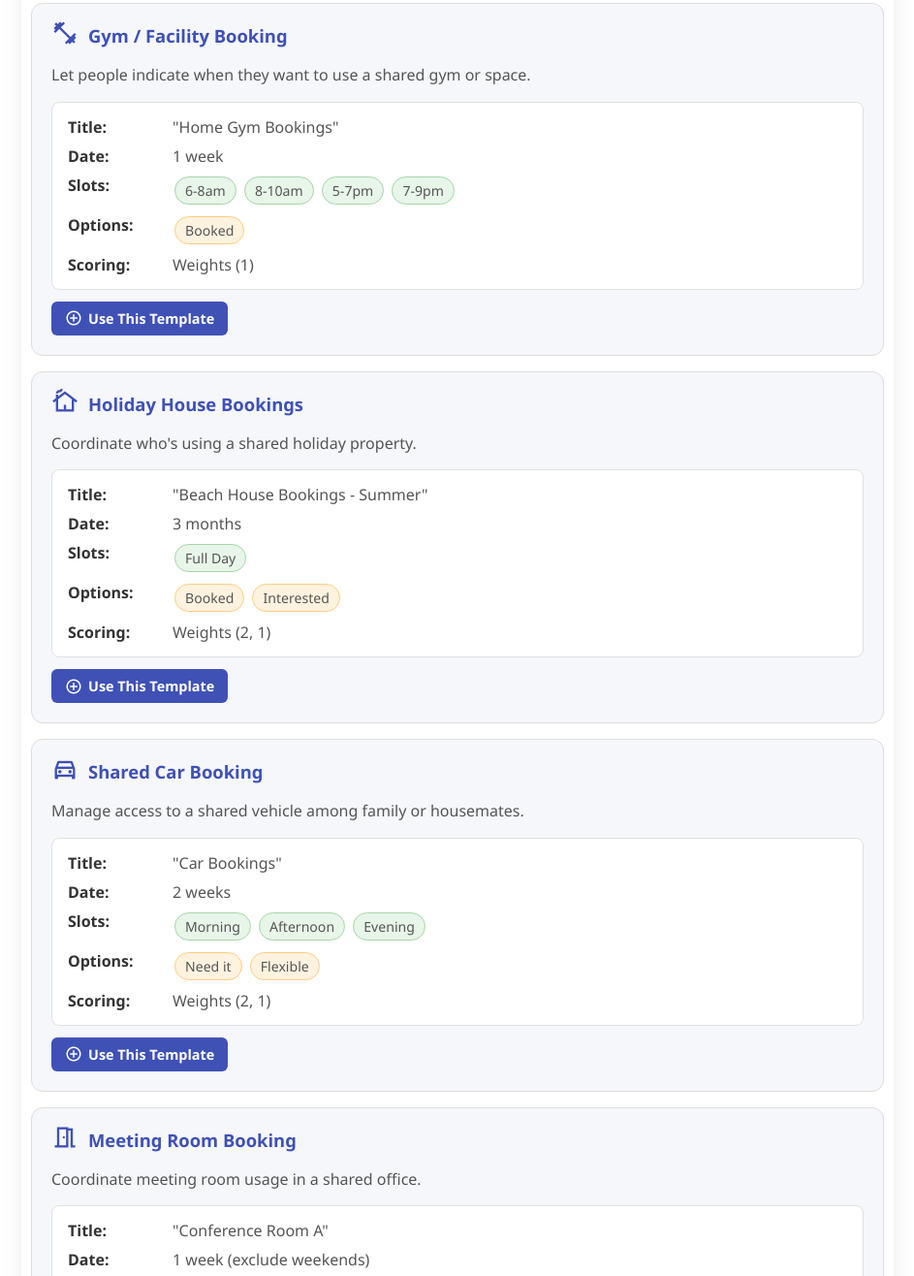
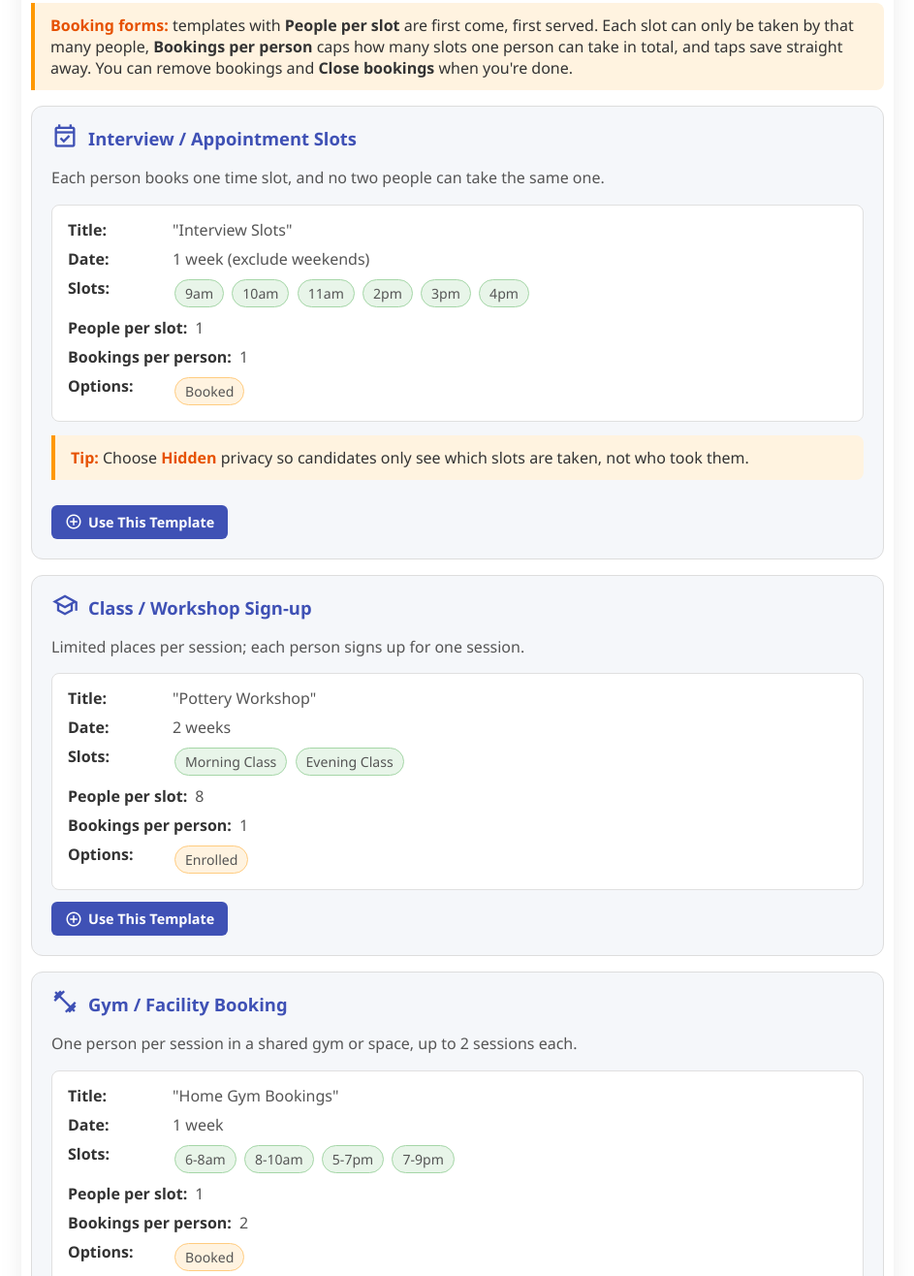
Before and after one commit to oicurmt3/whenrufree, a plain HTML site: page ideas.html in a window 1280 px wide. Shown: the part 6932-8248 px from the top of the page at 97% size, without its empty margins (168-1111 px from the left). Drawn offline with Linux system fonts and the light colour scheme.

Commit message:
Add booking templates and convert resource templates to booking forms
Shared resources (gym, holiday house, car, meeting room) need one person per slot, which the new booking mode enforces, so their templates now set People per slot and Bookings per person instead of weighted options. Adds Interview and Workshop sign-up examples, and the Use This Template links now carry cap/per.

```diff
--- a/ideas.html
+++ b/ideas.html
@@ -33,7 +33,7 @@
     </div>
 
     <div class="tip-box" style="margin-top: 12px;">
-      <b>Running multiple calendars?</b> Create a <a href="hub.html?create=1"><strong>Calendar Hub</strong></a> — one link for your group to find training, social, AGM, and other polls. Share the Hub once; participants pick which calendar to open. Use <a href="go/">Go to code</a> if you only have a Hub or calendar code.
+      <b>Running multiple calendars?</b> Create a <a href="hub.html?create=1"><strong>Calendar Hub</strong></a> &mdash; one link for your group to find training, social, AGM, and other polls. Share the Hub once; participants pick which calendar to open. Use <a href="go/">Go to code</a> if you only have a Hub or calendar code.
     </div>
 
 
@@ -121,7 +121,7 @@ celebration
          ============================================ -->
     <h2 id="hubs"><span class="material-symbols-outlined">hub</span> Calendar Hubs</h2>
     <p>
-      When your group runs <b>several</b> calendars (different events, teams, or seasons), a Hub gives everyone <b>one link</b> instead of many. Create separate calendars from the templates below, then add them to a Hub — or create new calendars directly from the Hub page.
+      When your group runs <b>several</b> calendars (different events, teams, or seasons), a Hub gives everyone <b>one link</b> instead of many. Create separate calendars from the templates below, then add them to a Hub &mdash; or create new calendars directly from the Hub page.
     </p>
 
     <div class="template-card">
@@ -138,7 +138,7 @@ celebration
         </div>
         <div class="config-row">
           <span class="config-label">Share:</span>
-          <span class="config-value">Hub link once — participants pick which calendar to open</span>
+          <span class="config-value">Hub link once &mdash; participants pick which calendar to open</span>
         </div>
       </div>
       <div class="tip-box" style="margin-top: 12px; margin-bottom: 0;">
@@ -581,9 +581,88 @@ calendar_add_on
 
     <p>Manage shared resources like facilities, equipment, or spaces.</p>
 
+    <div class="tip-box">
+      <b>Booking forms:</b> templates with <strong>People per slot</strong> are first come, first served. Each slot can only be taken by that many people, <strong>Bookings per person</strong> caps how many slots one person can take in total, and taps save straight away. You can remove bookings and <strong>Close bookings</strong> when you're done.
+    </div>
+
+    <div class="template-card">
+      <h3><span class="material-symbols-outlined">event_available</span> Interview / Appointment Slots</h3>
+      <p class="description">Each person books one time slot, and no two people can take the same one.</p>
+      <div class="config-box">
+        <div class="config-row">
+          <span class="config-label">Title:</span>
+          <span class="config-value">"Interview Slots"</span>
+        </div>
+        <div class="config-row">
+          <span class="config-label">Date:</span>
+          <span class="config-value">1 week (exclude weekends)</span>
+        </div>
+        <div class="config-row">
+          <span class="config-label">Slots:</span>
+          <span class="config-value">
+            <span class="chip-preview">9am</span>
+            <span class="chip-preview">10am</span>
+            <span class="chip-preview">11am</span>
+            <span class="chip-preview">2pm</span>
+            <span class="chip-preview">3pm</span>
+            <span class="chip-preview">4pm</span>
+          </span>
+        </div>
+        <div class="config-row">
+          <span class="config-label">People per slot:</span>
+          <span class="config-value">1</span>
+        </div>
+        <div class="config-row">
+          <span class="config-label">Bookings per person:</span>
+          <span class="config-value">1</span>
+        </div>
+        <div class="config-row">
+          <span class="config-label">Options:</span>
+          <span class="config-value"><span class="chip-preview chip-status">Booked</span></span>
+        </div>
+      </div>
+      <div class="tip-box">
+        <b>Tip:</b> Choose <b>Hidden</b> privacy so candidates only see which slots are taken, not who took them.
+      </div>
+    </div>
+
+    <div class="template-card">
+      <h3><span class="material-symbols-outlined">school</span> Class / Workshop Sign-up</h3>
+      <p class="description">Limited places per session; each person signs up for one session.</p>
+      <div class="config-box">
+        <div class="config-row">
+          <span class="config-label">Title:</span>
+          <span class="config-value">"Pottery Workshop"</span>
+        </div>
+        <div class="config-row">
+          <span class="config-label">Date:</span>
+          <span class="config-value">2 weeks</span>
+        </div>
+        <div class="config-row">
+          <span class="config-label">Slots:</span>
+          <span class="config-value">
+            <span class="chip-preview">Morning Class</span>
+            <span class="chip-preview">Evening Class</span>
+          </span>
+        </div>
+        <div class="config-row">
+          <span class="config-label">People per slot:</span>
+          <span class="config-value">8</span>
+        </div>
+        <div class="config-row">
+          <span class="config-label">Bookings per person:</span>
+          <span class="config-value">1</span>
+        </div>
+        <div class="config-row">
+          <span class="config-label">Options:</span>
+          <span class="config-value"><span class="chip-preview chip-status">Enrolled</span></span>
+        </div>
+      </div>
+    </div>
+
     <div class="template-card">
       <h3><span class="material-symbols-outlined">fitness_center</span> Gym / Facility Booking</h3>
-      <p class="description">Let people indicate when they want to use a shared gym or space.</p>
+      <p class="description">One person per session in a shared gym or space, up to 2 sessions each.</p>
       <div class="config-box">
         <div class="config-row">
           <span class="config-label">Title:</span>
@@ -603,19 +682,23 @@ calendar_add_on
           </span>
         </div>
         <div class="config-row">
+          <span class="config-label">People per slot:</span>
+          <span class="config-value">1</span>
+        </div>
+        <div class="config-row">
+          <span class="config-label">Bookings per person:</span>
+          <span class="config-value">2</span>
+        </div>
+        <div class="config-row">
           <span class="config-label">Options:</span>
           <span class="config-value"><span class="chip-preview chip-status">Booked</span></span>
         </div>
-        <div class="config-row">
-          <span class="config-label">Scoring:</span>
-          <span class="config-value">Weights (1)</span>
-        </div>
       </div>
     </div>
 
     <div class="template-card">
       <h3><span class="material-symbols-outlined">cottage</span> Holiday House Bookings</h3>
-      <p class="description">Coordinate who's using a shared holiday property.</p>
+      <p class="description">One family or group per day at a shared holiday property; book as many days as you need.</p>
       <div class="config-box">
         <div class="config-row">
           <span class="config-label">Title:</span>
@@ -630,22 +713,23 @@ calendar_add_on
           <span class="config-value"><span class="chip-preview">Full Day</span></span>
         </div>
         <div class="config-row">
-          <span class="config-label">Options:</span>
-          <span class="config-value">
-            <span class="chip-preview chip-status">Booked</span>
-            <span class="chip-preview chip-status">Interested</span>
-          </span>
-        </div>
-        <div class="config-row">
-          <span class="config-label">Scoring:</span>
-          <span class="config-value">Weights (2, 1)</span>
+          <span class="config-label">People per slot:</span>
+          <span class="config-value">1</span>
+        </div>
+        <div class="config-row">
+          <span class="config-label">Bookings per person:</span>
+          <span class="config-value">No limit</span>
+        </div>
+        <div class="config-row">
+          <span class="config-label">Options:</span>
+          <span class="config-value"><span class="chip-preview chip-status">Booked</span></span>
         </div>
       </div>
     </div>
 
     <div class="template-card">
       <h3><span class="material-symbols-outlined">directions_car</span> Shared Car Booking</h3>
-      <p class="description">Manage access to a shared vehicle among family or housemates.</p>
+      <p class="description">One driver per time block for a shared family or household car.</p>
       <div class="config-box">
         <div class="config-row">
           <span class="config-label">Title:</span>
@@ -664,22 +748,23 @@ calendar_add_on
           </span>
         </div>
         <div class="config-row">
-          <span class="config-label">Options:</span>
-          <span class="config-value">
-            <span class="chip-preview chip-status">Need it</span>
-            <span class="chip-preview chip-status">Flexible</span>
-          </span>
-        </div>
-        <div class="config-row">
-          <span class="config-label">Scoring:</span>
-          <span class="config-value">Weights (2, 1)</span>
+          <span class="config-label">People per slot:</span>
+          <span class="config-value">1</span>
+        </div>
+        <div class="config-row">
+          <span class="config-label">Bookings per person:</span>
+          <span class="config-value">No limit</span>
+        </div>
+        <div class="config-row">
+          <span class="config-label">Options:</span>
+          <span class="config-value"><span class="chip-preview chip-status">Booked</span></span>
         </div>
       </div>
     </div>
 
     <div class="template-card">
       <h3><span class="material-symbols-outlined">meeting_room</span> Meeting Room Booking</h3>
-      <p class="description">Coordinate meeting room usage in a shared office.</p>
+      <p class="description">One team per hour in a shared meeting room; book as many hours as you need.</p>
       <div class="config-box">
         <div class="config-row">
           <span class="config-label">Title:</span>
@@ -701,12 +786,16 @@ calendar_add_on
           </span>
         </div>
         <div class="config-row">
+          <span class="config-label">People per slot:</span>
+          <span class="config-value">1</span>
+        </div>
+        <div class="config-row">
+          <span class="config-label">Bookings per person:</span>
+          <span class="config-value">No limit</span>
+        </div>
+        <div class="config-row">
           <span class="config-label">Options:</span>
           <span class="config-value"><span class="chip-preview chip-status">Booked</span></span>
-        </div>
-        <div class="config-row">
-          <span class="config-label">Scoring:</span>
-          <span class="config-value">Weights (1)</span>
         </div>
       </div>
     </div>
@@ -1500,6 +1589,20 @@ help
           }
           break;
 
+        case 'people per slot':
+          // Booking form: "1".."20" (anything else = normal calendar)
+          const cap = parseInt(value.textContent, 10);
+          if (cap >= 1 && cap <= 20) config.cap = String(cap);
+          break;
+
+        case 'bookings per person':
+          // Whole-calendar total per person: "No limit" = 0, otherwise 1..20
+          const perText = value.textContent.trim().toLowerCase();
+          const per = parseInt(perText, 10);
+          if (perText === 'no limit') config.per = '0';
+          else if (per >= 1 && per <= 20) config.per = String(per);
+          break;
+
         case 'scoring':
           // Extract explicit scoring mode and optional weights
           // Format: "Rank" or "Weights (3, 2, 1)"
@@ -1552,6 +1655,8 @@ help
     if (config.range) params.set('range', config.range);
     if (config.weekends) params.set('weekends', config.weekends);
     if (config.datefilter) params.set('datefilter', config.datefilter);
+    if (config.cap) params.set('cap', config.cap);
+    if (config.cap && config.per) params.set('per', config.per);
 
     return 'index.html?' + params.toString();
   }
```
Also changed, not shown: 2 other files.
